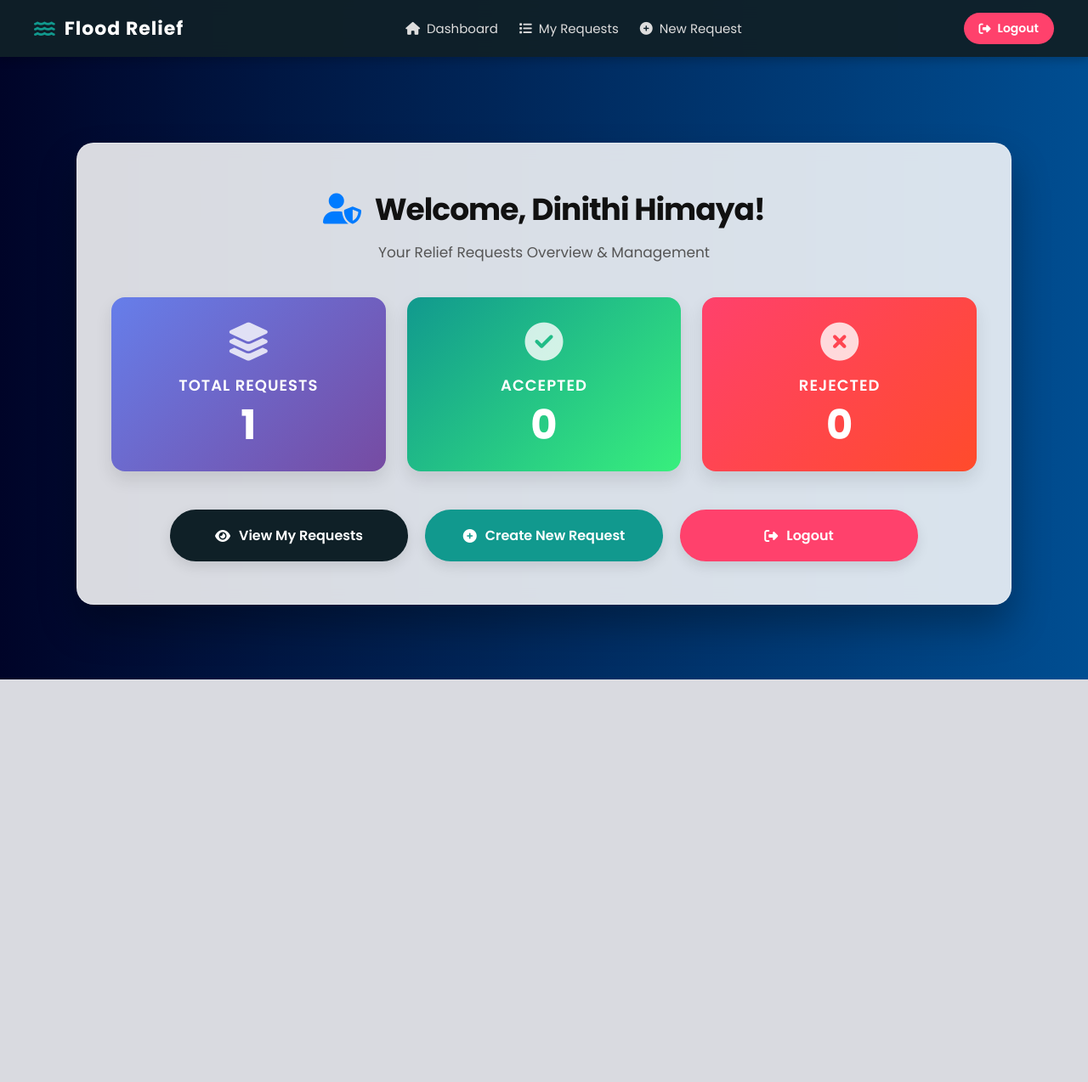
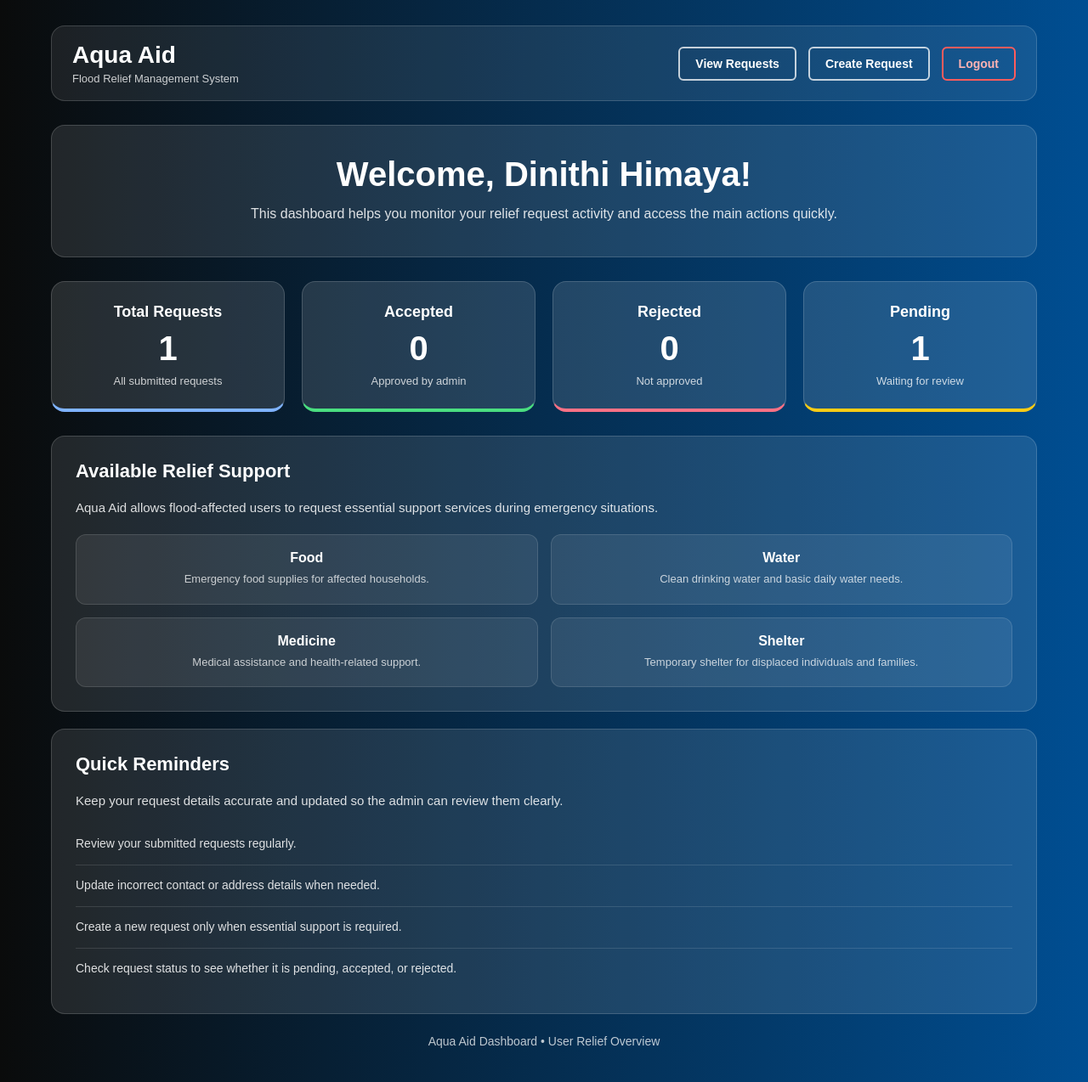
Before and after one commit to DinithiHimayaPerera/Flood-Relief-Management-System, a PHP site: page /dashboard.php in a window 1280 px wide. Shown: the whole page at 85% size. Before the commit the page ends 800 px from the top, so only its background shows below. Run offline with PHP 8.4, Linux system fonts and the light colour scheme; a user stored in the database is signed in; data comes from the database, SQL or seed files in the repository.

Commit message:
dashboard.php modification

```diff
--- a/dashboard.php
+++ b/dashboard.php
@@ -20,6 +20,7 @@ if ($link->connect_error) {
 $user_id = $_SESSION['user_id'];
 $user_name = $_SESSION['user_name'];
 
+// Fetch statistics
 $sql_total = "SELECT COUNT(*) as total FROM relief_requests WHERE user_id = '$user_id'";
 $res_total = $link->query($sql_total);
 $total_requests = $res_total->fetch_assoc()['total'];
@@ -32,6 +33,8 @@ $sql_rejected = "SELECT COUNT(*) as rejected FROM relief_requests WHERE user_id
 $res_rejected = $link->query($sql_rejected);
 $rejected_requests = $res_rejected->fetch_assoc()['rejected'];
 
+$pending_requests = $total_requests - ($accepted_requests + $rejected_requests);
+
 $link->close();
 ?>
 <!DOCTYPE html>
@@ -39,236 +42,317 @@ $link->close();
 <head>
 <meta charset="UTF-8">
 <meta name="viewport" content="width=device-width, initial-scale=1.0">
-    <title>User Dashboard</title>
-    <link rel="stylesheet" href="https://cdnjs.cloudflare.com/ajax/libs/font-awesome/6.4.0/css/all.min.css">
-    <link href="https://fonts.googleapis.com/css2?family=Poppins:wght@300;400;600;700&display=swap" rel="stylesheet">
+<title>User Dashboard - Aqua Aid</title>
+
 <style>
 * {
     margin: 0;
     padding: 0;
     box-sizing: border-box;
-            font-family: 'Poppins', sans-serif;
+    font-family: Arial, Helvetica, sans-serif;
 }
 
 body {
-            background: linear-gradient(to right, #000428, #004e92);
     min-height: 100vh;
-            display: flex;
-            justify-content: center;
-            align-items: center;
-            padding: 20px;
-            padding-top: 100px;
-        }
-
-        @keyframes fadeIn {
-            from { opacity: 0; transform: translateY(20px); }
-            to { opacity: 1; transform: translateY(0); }
+    background: linear-gradient(to right, #0a0b0b, #004e92);
+    color: white;
 }
 
 .dashboard-container {
-            background: rgba(255, 255, 255, 0.85);
-            backdrop-filter: blur(10px);
-            -webkit-backdrop-filter: blur(10px);
-            border: 1px solid rgba(255, 255, 255, 0.3);
-            padding: 50px 40px;
-            border-radius: 20px;
-            box-shadow: 0 25px 45px rgba(0, 0, 0, 0.3);
-            width: 95%;
-            max-width: 1100px;
-            animation: fadeIn 0.8s ease-out forwards;
+    width: 100%;
+    max-width: 1200px;
+    margin: 0 auto;
+    padding: 30px 20px 40px;
 }
 
-        .header {
-            text-align: center;
-            margin-bottom: 40px;
+.navbar {
+    display: flex;
+    justify-content: space-between;
+    align-items: center;
+    gap: 20px;
+    flex-wrap: wrap;
+    padding: 18px 24px;
+    margin-bottom: 28px;
+    border: 1px solid rgba(255,255,255,0.16);
+    border-radius: 16px;
+    background: rgba(255,255,255,0.08);
 }
 
-        .header h1 {
-            color: #111;
-            font-size: 36px;
-            font-weight: 700;
-            margin-bottom: 10px;
-            letter-spacing: -1px;
+.brand-section h2 {
+    font-size: 28px;
+    font-weight: bold;
 }
 
-        .header h1 i {
-            color: #007bff;
-            margin-right: 10px;
+.brand-section p {
+    font-size: 13px;
+    color: rgba(255,255,255,0.78);
+    margin-top: 4px;
 }
 
-        .header p {
-            color: #555;
-            font-size: 17px;
-            font-weight: 400;
+.nav-links {
+    display: flex;
+    gap: 14px;
+    flex-wrap: wrap;
+    align-items: center;
 }
 
-        .stats-row {
-            display: flex;
-            justify-content: space-between;
-            gap: 25px;
-            margin-bottom: 45px;
+.btn-nav {
+    text-decoration: none;
+    color: white;
+    border: 2px solid rgba(255,255,255,0.75);
+    padding: 10px 18px;
+    border-radius: 6px;
+    font-weight: bold;
+    font-size: 14px;
+    transition: 0.3s;
+    background: transparent;
 }
 
-        .stat-card {
-            flex: 1;
-            padding: 30px 20px;
-            border-radius: 16px;
-            text-align: center;
-            color: white;
-            box-shadow: 0 10px 20px rgba(0,0,0,0.1);
-            transition: transform 0.4s ease, box-shadow 0.4s ease;
-            position: relative;
-            overflow: hidden;
-        }
-
-        .stat-card:hover {
-            transform: translateY(-10px);
-            box-shadow: 0 15px 30px rgba(0,0,0,0.2);
-        }
-
-        .stat-card.total { background: linear-gradient(135deg, #667eea 0%, #764ba2 100%); }
-        .stat-card.accepted { background: linear-gradient(135deg, #11998e 0%, #38ef7d 100%); }
-        .stat-card.rejected { background: linear-gradient(135deg, #ff416c 0%, #ff4b2b 100%); }
-
-        .stat-icon {
-            font-size: 45px;
-            margin-bottom: 15px;
-            opacity: 0.8;
-            transition: transform 0.3s ease;
-        }
-
-        .stat-card:hover .stat-icon {
-            transform: scale(1.1);
-            opacity: 1;
-        }
-
-        .stat-card h3 {
-            font-size: 18px;
-            font-weight: 600;
-            margin-bottom: 10px;
-            letter-spacing: 1px;
-            text-transform: uppercase;
-        }
-
-        .stat-card .count {
-            font-size: 48px;
-            font-weight: 700;
-            line-height: 1;
-        }
-
-        .action-buttons {
-            display: flex;
-            justify-content: center;
-            gap: 20px;
-            flex-wrap: wrap;
-        }
-
-        .btn {
-            flex: 1;
-            padding: 16px 20px;
-            text-align: center;
-            text-decoration: none;
-            font-size: 16px;
-            font-weight: 600;
-            border-radius: 50px;
-            transition: all 0.3s ease;
-            min-width: 220px;
-            max-width: 280px;
-            display: flex;
-            align-items: center;
-            justify-content: center;
-            gap: 10px;
-            box-shadow: 0 6px 15px rgba(0,0,0,0.1);
-        }
-
-        .btn:hover {
-            transform: translateY(-4px);
-            box-shadow: 0 12px 20px rgba(0,0,0,0.2);
-        }
-
-        .btn-view {
-            background-color: #0f2027;
-            color: white;
-            border: 2px solid #0f2027;
-        }
-
-        .btn-view:hover {
-            background-color: transparent;
-            color: #0f2027;
-        }
-
-        .btn-create {
-            background-color: #11998e;
-            color: white;
-            border: 2px solid #11998e;
-        }
-
-        .btn-create:hover {
-            background-color: transparent;
-            color: #11998e;
+.btn-nav:hover {
+    background: white;
+    color: #004e92;
 }
 
 .btn-logout {
-            background-color: #ff416c;
-            color: white;
-            border: 2px solid #ff416c;
+    border-color: #ff5c5c;
+    color: #ffb3b3;
 }
 
 .btn-logout:hover {
-            background-color: transparent;
-            color: #ff416c;
+    background: #ff5c5c;
+    color: white;
+}
+
+.welcome-section {
+    padding: 35px 30px;
+    border-radius: 16px;
+    background: rgba(255,255,255,0.10);
+    border: 1px solid rgba(255,255,255,0.16);
+    margin-bottom: 28px;
+    text-align: center;
+}
+
+.welcome-section h1 {
+    font-size: 40px;
+    font-weight: bold;
+    margin-bottom: 10px;
+}
+
+.welcome-section p {
+    font-size: 16px;
+    color: rgba(255,255,255,0.86);
+    line-height: 1.8;
+    max-width: 800px;
+    margin: 0 auto;
+}
+
+.stats-container {
+    display: grid;
+    grid-template-columns: repeat(4, 1fr);
+    gap: 20px;
+    margin-bottom: 28px;
+}
+
+.stats-card {
+    padding: 25px 20px;
+    text-align: center;
+    border-radius: 16px;
+    background: rgba(255,255,255,0.12);
+    border: 1px solid rgba(255,255,255,0.16);
+}
+
+.stats-card h3 {
+    font-size: 18px;
+    margin-bottom: 10px;
+}
+
+.stats-count {
+    font-size: 40px;
+    font-weight: bold;
+    margin-bottom: 8px;
+}
+
+.stats-description {
+    font-size: 13px;
+    color: rgba(255,255,255,0.78);
+}
+
+.stats-total { border-bottom: 4px solid #7fb3ff; }
+.stats-accepted { border-bottom: 4px solid #4ade80; }
+.stats-rejected { border-bottom: 4px solid #fb7185; }
+.stats-pending { border-bottom: 4px solid #facc15; }
+
+.panel-section {
+    padding: 28px;
+    border-radius: 16px;
+    background: rgba(255,255,255,0.10);
+    border: 1px solid rgba(255,255,255,0.16);
+    margin-bottom: 20px;
+}
+
+.panel-section h3 {
+    font-size: 22px;
+    margin-bottom: 16px;
+}
+
+.panel-section p {
+    font-size: 15px;
+    color: rgba(255,255,255,0.85);
+    line-height: 1.8;
+}
+
+.support-grid {
+    display: grid;
+    grid-template-columns: repeat(2, 1fr);
+    gap: 15px;
+    margin-top: 18px;
+}
+
+.support-item {
+    background: rgba(255,255,255,0.08);
+    border: 1px solid rgba(255,255,255,0.12);
+    border-radius: 12px;
+    padding: 18px 16px;
+    text-align: center;
+}
+
+.support-item h4 {
+    font-size: 16px;
+    margin-bottom: 6px;
+}
+
+.support-item p {
+    font-size: 13px;
+    line-height: 1.6;
+    color: rgba(255,255,255,0.75);
+}
+
+.reminder-list {
+    list-style: none;
+    margin-top: 14px;
+}
+
+.reminder-list li {
+    padding: 12px 0;
+    border-bottom: 1px solid rgba(255,255,255,0.12);
+    color: rgba(255,255,255,0.86);
+    font-size: 14px;
+    line-height: 1.7;
+}
+
+.reminder-list li:last-child {
+    border-bottom: none;
+}
+
+.footer-text {
+    text-align: center;
+    margin-top: 24px;
+    font-size: 14px;
+    color: rgba(255,255,255,0.74);
+}
+
+@media (max-width: 992px) {
+    .stats-container { grid-template-columns: repeat(2, 1fr); }
 }
 
 @media (max-width: 768px) {
-            .stats-row {
-                flex-direction: column;
-            }
-            .action-buttons {
-                flex-direction: column;
-                align-items: center;
-            }
-            .btn {
-                width: 100%;
-                max-width: 100%;
-            }
-            .dashboard-container {
-                padding: 30px 20px;
-            }
+    .stats-container { grid-template-columns: 1fr; }
+    .support-grid { grid-template-columns: 1fr; }
+    .navbar { flex-direction: column; align-items: flex-start; }
+    .nav-links { width: 100%; }
+    .btn-nav { width: 100%; text-align: center; }
+    .welcome-section h1 { font-size: 30px; }
 }
 </style>
 </head>
 <body>
-    <?php include 'navbar.php'; ?>
+
 <div class="dashboard-container">
-        <div class="header">
-            <h1><i class="fas fa-user-shield"></i> Welcome, <?php echo htmlspecialchars($user_name); ?>!</h1>
-            <p>Your Relief Requests Overview & Management</p>
+
+    <div class="navbar">
+        <div class="brand-section">
+            <h2>Aqua Aid</h2>
+            <p>Flood Relief Management System</p>
         </div>
 
-        <div class="stats-row">
-            <div class="stat-card total">
-                <i class="fas fa-layer-group stat-icon"></i>
-                <h3>Total Requests</h3>
-                <div class="count"><?php echo $total_requests; ?></div>
-            </div>
-            <div class="stat-card accepted">
-                <i class="fas fa-check-circle stat-icon"></i>
-                <h3>Accepted</h3>
-                <div class="count"><?php echo $accepted_requests; ?></div>
-            </div>
-            <div class="stat-card rejected">
-                <i class="fas fa-times-circle stat-icon"></i>
-                <h3>Rejected</h3>
-                <div class="count"><?php echo $rejected_requests; ?></div>
+        <div class="nav-links">
+            <a href="view_requests.php" class="btn-nav">View Requests</a>
+            <a href="create_request.php" class="btn-nav">Create Request</a>
+            <a href="logout.php" class="btn-nav btn-logout">Logout</a>
         </div>
     </div>
 
-        <div class="action-buttons">
-            <a href="view_requests.php" class="btn btn-view"><i class="fas fa-eye"></i> View My Requests</a>
-            <a href="create_request.php" class="btn btn-create"><i class="fas fa-plus-circle"></i> Create New Request</a>
-            <a href="logout.php" class="btn btn-logout"><i class="fas fa-sign-out-alt"></i> Logout</a>
+    <div class="welcome-section">
+        <h1>Welcome, <?php echo htmlspecialchars($user_name); ?>!</h1>
+        <p>This dashboard helps you monitor your relief request activity and access the main actions quickly.</p>
+    </div>
+
+    <div class="stats-container">
+        <div class="stats-card stats-total">
+            <h3>Total Requests</h3>
+            <div class="stats-count"><?php echo $total_requests; ?></div>
+            <div class="stats-description">All submitted requests</div>
+        </div>
+
+        <div class="stats-card stats-accepted">
+            <h3>Accepted</h3>
+            <div class="stats-count"><?php echo $accepted_requests; ?></div>
+            <div class="stats-description">Approved by admin</div>
+        </div>
+
+        <div class="stats-card stats-rejected">
+            <h3>Rejected</h3>
+            <div class="stats-count"><?php echo $rejected_requests; ?></div>
+            <div class="stats-description">Not approved</div>
+        </div>
+
+        <div class="stats-card stats-pending">
+            <h3>Pending</h3>
+            <div class="stats-count"><?php echo $pending_requests; ?></div>
+            <div class="stats-description">Waiting for review</div>
         </div>
     </div>
 
+    <div class="panel-section">
+        <h3>Available Relief Support</h3>
+        <p>Aqua Aid allows flood-affected users to request essential support services during emergency situations.</p>
+
+        <div class="support-grid">
+            <div class="support-item">
+                <h4>Food</h4>
+                <p>Emergency food supplies for affected households.</p>
+            </div>
+            <div class="support-item">
+                <h4>Water</h4>
+                <p>Clean drinking water and basic daily water needs.</p>
+            </div>
+            <div class="support-item">
+                <h4>Medicine</h4>
+                <p>Medical assistance and health-related support.</p>
+            </div>
+            <div class="support-item">
+                <h4>Shelter</h4>
+                <p>Temporary shelter for displaced individuals and families.</p>
+            </div>
+        </div>
+    </div>
+
+    <div class="panel-section">
+        <h3>Quick Reminders</h3>
+        <p>Keep your request details accurate and updated so the admin can review them clearly.</p>
+
+        <ul class="reminder-list">
+            <li>Review your submitted requests regularly.</li>
+            <li>Update incorrect contact or address details when needed.</li>
+            <li>Create a new request only when essential support is required.</li>
+            <li>Check request status to see whether it is pending, accepted, or rejected.</li>
+        </ul>
+    </div>
+
+    <div class="footer-text">
+        Aqua Aid Dashboard • User Relief Overview
+    </div>
+
+</div>
 </body>
 </html>
```
Lines whose indentation alone changed are shown as unchanged.
